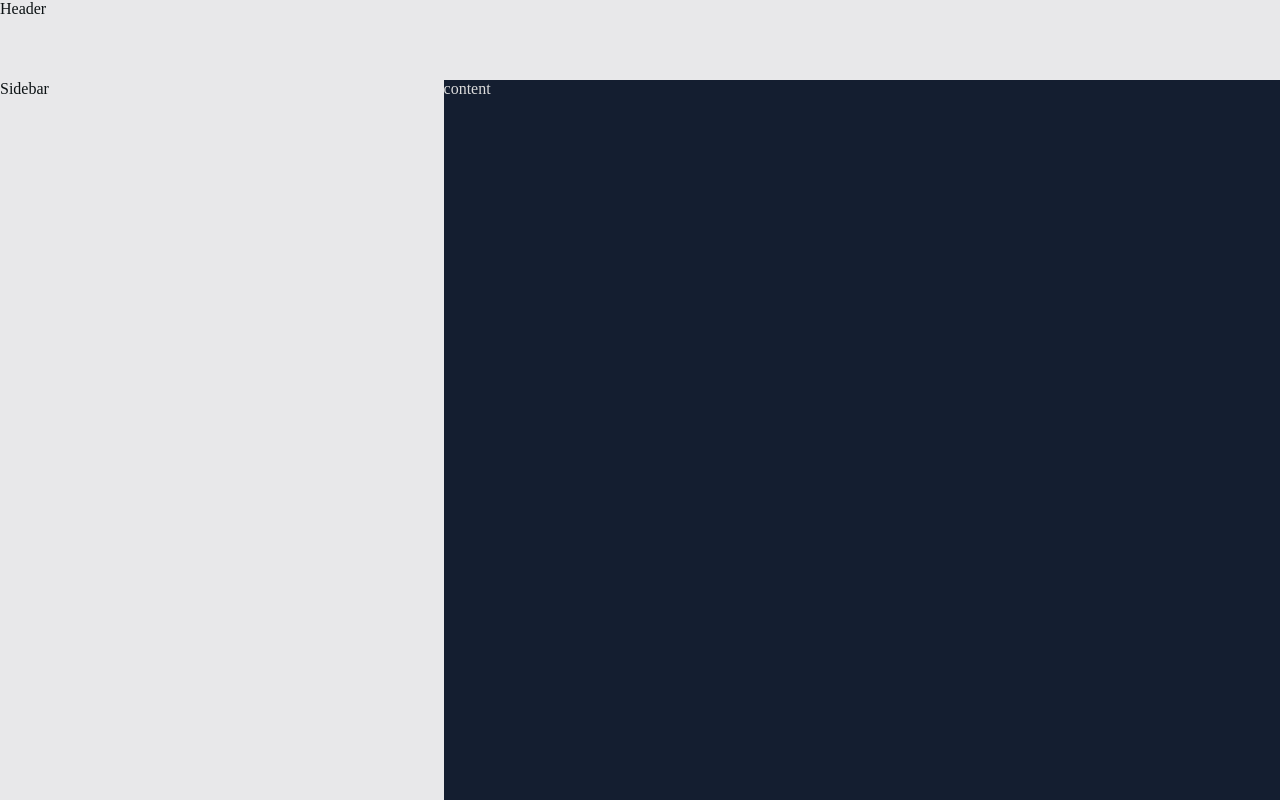
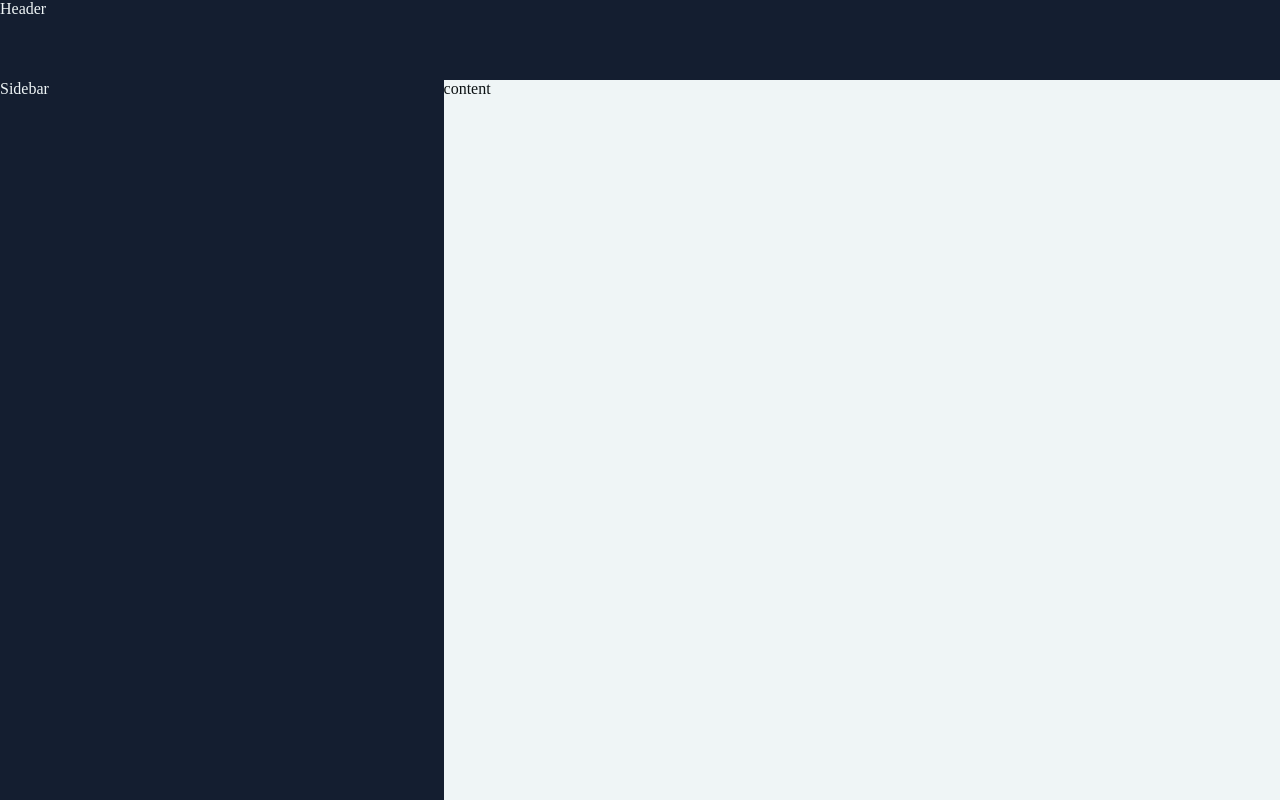
Before and after one commit to L1bertyCode/social-network, a React app: page / in a window 1280 px wide. Built offline with nearby package versions, Linux system fonts and the light colour scheme.

Commit message:
cr a/th/:bTH,lTh a/pr/ThPr

```diff
--- /dev/null
+++ b/src/app/providers/ThemeProvider/ui/ThemeProvider.tsx
@@ -0,0 +1,21 @@
+import { ReactNode, useState } from "react";
+
+import { blueTheme } from "@/app/styles/theme/blueTheme";
+import { ThemeProvider } from "styled-components";
+import { lightTheme } from "@/app/styles/theme/lightTheme";
+
+interface StyledThemeProviderProps {
+ children: ReactNode;
+}
+export enum ETheme {
+ LIGHT = "lightTheme",
+ BLUE = "blueTheme",
+}
+export const StyledThemeProvider = ({
+ children,
+}: StyledThemeProviderProps) => {
+ const [theme, setTheme] = useState(lightTheme);
+ return (
+  <ThemeProvider theme={theme}>{children}</ThemeProvider>
+ );
+};
--- /dev/null
+++ b/src/app/styled.d.ts
@@ -0,0 +1,6 @@
+import "styled-components";
+import { ITheme } from "./styles/theme/model/theme";
+
+declare module "styled-components" {
+ export interface DefaultTheme extends ITheme {}
+}
--- a/src/app/styles/GlobalStyles.ts
+++ b/src/app/styles/GlobalStyles.ts
@@ -1,5 +1,4 @@
 import { createGlobalStyle } from "styled-components";
-import { theme } from "./theme/theme";
 export default createGlobalStyle`
   *,html,body{
     margin: 0;
@@ -9,7 +8,7 @@ export default createGlobalStyle`
 
   }
   html,body{
-    background: ${theme.colors["bg-color"]};
-    color: ${theme.colors["text-color"]};
+    background: ${({ theme }) => theme.colors["bg-color"]};
+    color: ${({ theme }) => theme.colors["text-color"]};
   }
 `;
--- a/src/app/styles/theme/theme.ts
+++ b/src/app/styles/theme/blueTheme.ts
@@ -1,4 +1,4 @@
-export const theme = {
+export const blueTheme = {
  colors: {
   "bg-color": "#141e30",
   "inverted-bg-color": "#e8e8ea",
--- /dev/null
+++ b/src/app/styles/theme/lightTheme.ts
@@ -0,0 +1,15 @@
+export const lightTheme = {
+ colors: {
+  "bg-color": "#eff5f6",
+  "inverted-bg-color": "#141e30",
+  "dark-bg-color": "#fff",
+  "light-bg-color": "#e2eef1",
+  "text-color": "#0c1214",
+  "inverted-text-color": "#eff5f6",
+  "hint-color": "#adbcc0",
+  "cancel-color": "#f77",
+  "save-color": "#62de85",
+  "icon-color": "#5ed3f3",
+  "accent-color": "#00c8ff",
+ },
+};
--- /dev/null
+++ b/src/app/styles/theme/model/theme.ts
@@ -0,0 +1,15 @@
+export interface ITheme {
+ colors: {
+  "bg-color": string;
+  "inverted-bg-color": string;
+  "dark-bg-color": string;
+  "light-bg-color": string;
+  "text-color": string;
+  "inverted-text-color": string;
+  "hint-color": string;
+  "cancel-color": string;
+  "save-color": string;
+  "icon-color": string;
+  "accent-color": string;
+ };
+}
--- a/src/index.tsx
+++ b/src/index.tsx
@@ -1,6 +1,7 @@
 import { createRoot } from "react-dom/client";
-import { App } from "./app/App";
-import GlobalStyles from "./app/styles/GlobalStyles";
+import { App } from "@/app/App";
+import { StyledThemeProvider } from "@/app/providers/ThemeProvider/ui/ThemeProvider";
+import GlobalStyles from "@/app/styles/GlobalStyles";
 
 const container = document.getElementById("root");
 if (!container) {
@@ -11,8 +12,8 @@ if (!container) {
 
 const root = createRoot(container);
 root.render(
- <>
+ <StyledThemeProvider>
   <App />
-  <GlobalStyles/>
- </>
+  <GlobalStyles />
+ </StyledThemeProvider>
 );
--- a/src/widgets/Header/ui/Header.tsx
+++ b/src/widgets/Header/ui/Header.tsx
@@ -1,4 +1,3 @@
-import { theme } from "@/app/styles/theme/theme";
 import { variables } from "@/app/styles/variables";
 import styled from "styled-components";
 
@@ -10,6 +9,8 @@ export const Header = (props: HeaderProps) => {
 const StyledHeader = styled.header`
  width: 100%;
  height: ${variables.heights.headerHeight};
- background-color: ${theme.colors["inverted-bg-color"]};
- color: ${theme.colors["inverted-text-color"]};
+ background-color: ${({ theme }) =>
+  theme.colors["inverted-bg-color"]};
+ color: ${({ theme }) =>
+  theme.colors["inverted-text-color"]};
 `;
--- a/src/widgets/Sidebar/ui/Sidebar/Sidebar.tsx
+++ b/src/widgets/Sidebar/ui/Sidebar/Sidebar.tsx
@@ -1,4 +1,3 @@
-import { theme } from "@/app/styles/theme/theme";
 import { variables } from "@/app/styles/variables";
 import styled from "styled-components";
 
@@ -13,7 +12,9 @@ export const Sidebar = (props: SidebarProps) => {
 };
 const StyledSidebar = styled.div`
  height: calc(100vh - ${variables.heights.headerHeight});
- background-color: ${theme.colors["inverted-bg-color"]};
- color: ${theme.colors["inverted-text-color"]};
+ background-color: ${({ theme }) =>
+  theme.colors["inverted-bg-color"]};
+ color: ${({ theme }) =>
+  theme.colors["inverted-text-color"]};
  /* width: ${variables.widths["sidebar-width"]}; */
 `;
```
Also changed, not shown: src/app/providers/ThemeProvider/index.ts (added).
